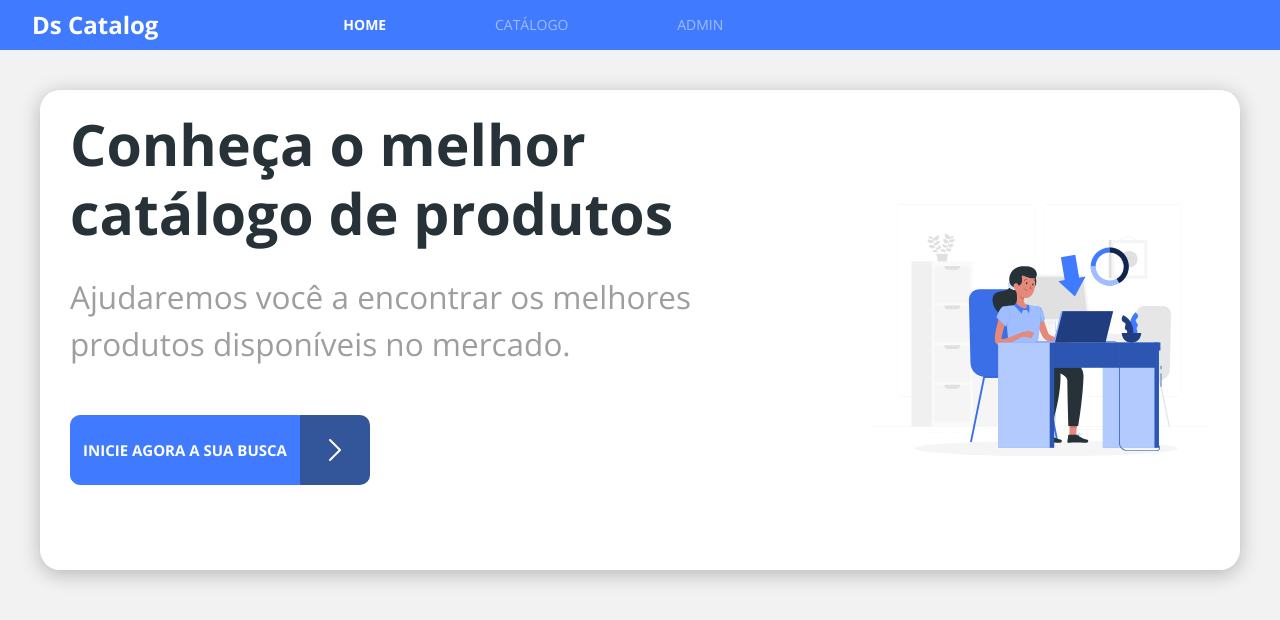
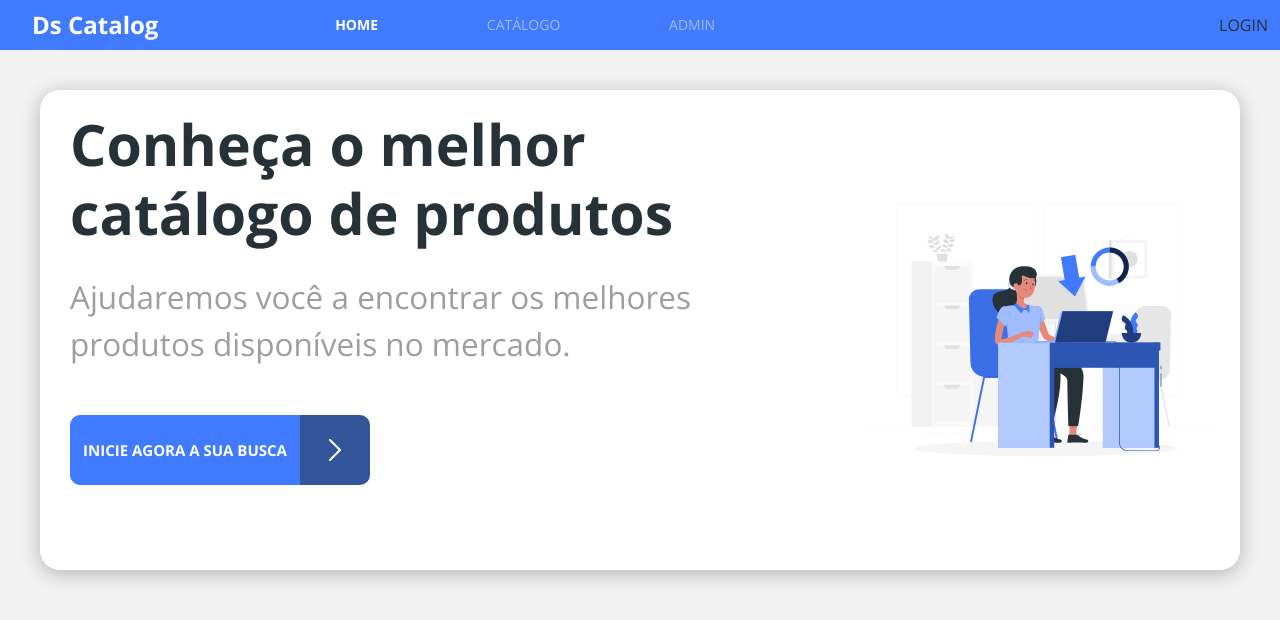
Before and after one commit to JoelMaciel/ReactJS_Java, a React (Create React App) app in the folder frontweb/: page / in a window 1280 px wide. Shown: the top 620 px of the page. Built offline with nearby package versions, Linux system fonts and the light colour scheme; no server answers.

Commit message:
Login, Logout logic

```diff
--- a/frontweb/src/components/Navbar/index.tsx
+++ b/frontweb/src/components/Navbar/index.tsx
@@ -1,8 +1,45 @@
 import './styles.css';
 import 'bootstrap/js/src/collapse.js';
 import { Link, NavLink } from 'react-router-dom';
+import {
+  getTokenData,
+  isAuthenticated,
+  removeAuthData,
+  TokenData,
+} from 'util/requests';
+import { useEffect, useState } from 'react';
+import history from 'util/history';
+
+type AuthData = {
+  authenticated: boolean;
+  tokenData?: TokenData;
+};
 
 const Navbar = () => {
+  const [authData, setAuthData] = useState<AuthData>({ authenticated: false });
+
+  useEffect(() => {
+    if (isAuthenticated()) {
+      setAuthData({
+        authenticated: true,
+        tokenData: getTokenData(),
+      });
+    } else {
+      setAuthData({
+        authenticated: false,
+      });
+    }
+  }, []);
+
+  const handleLogoutClick = (event: React.MouseEvent<HTMLAnchorElement>) => {
+    event.preventDefault();
+    removeAuthData();
+    setAuthData({
+      authenticated: false,
+    });
+    history.replace('/');
+  };
+
   return (
     <nav className=" navbar navbar-dark navbar-expand-md bg-primary main-nav">
       <div className="container-fluid">
@@ -40,6 +77,18 @@
             </li>
           </ul>
         </div>
+        <div>
+          {authData.authenticated ? (
+            <>
+              <span>{authData.tokenData?.user_name}</span>
+              <a href="#logout" onClick={handleLogoutClick}>
+                LOGOUT
+              </a>
+            </>
+          ) : (
+            <Link to="/admin/auth">LOGIN</Link>
+          )}
+        </div>
       </div>
     </nav>
   );
--- a/frontweb/src/util/requests.ts
+++ b/frontweb/src/util/requests.ts
@@ -5,9 +5,9 @@
 
 type Role = 'ROLE_OPERATOR' | 'ROLE_ADMIN';
 
-type TokenData = {
+export type TokenData = {
     exp: number,
-    user_name: "maria@gmail.com",
+    user_name: string,
     authorities : Role[];
 }
 
@@ -65,6 +65,10 @@
     return JSON.parse(str) as LoginResponse;
 };
 
+export const removeAuthData = () => {
+  localStorage.removeItem(tokenKey);
+}
+
 // Add a request interceptor
 axios.interceptors.request.use(function (config) {
   return config;
```
